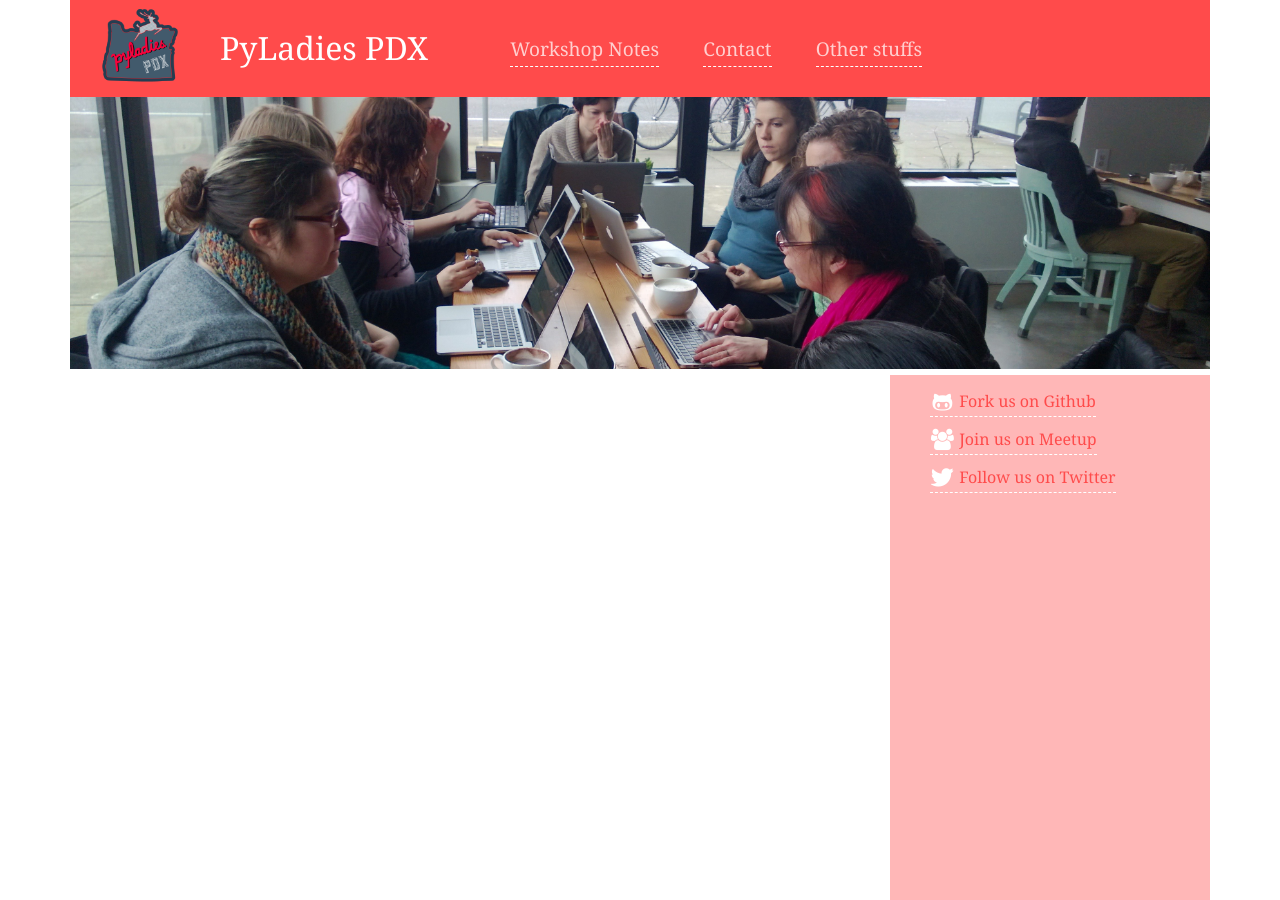
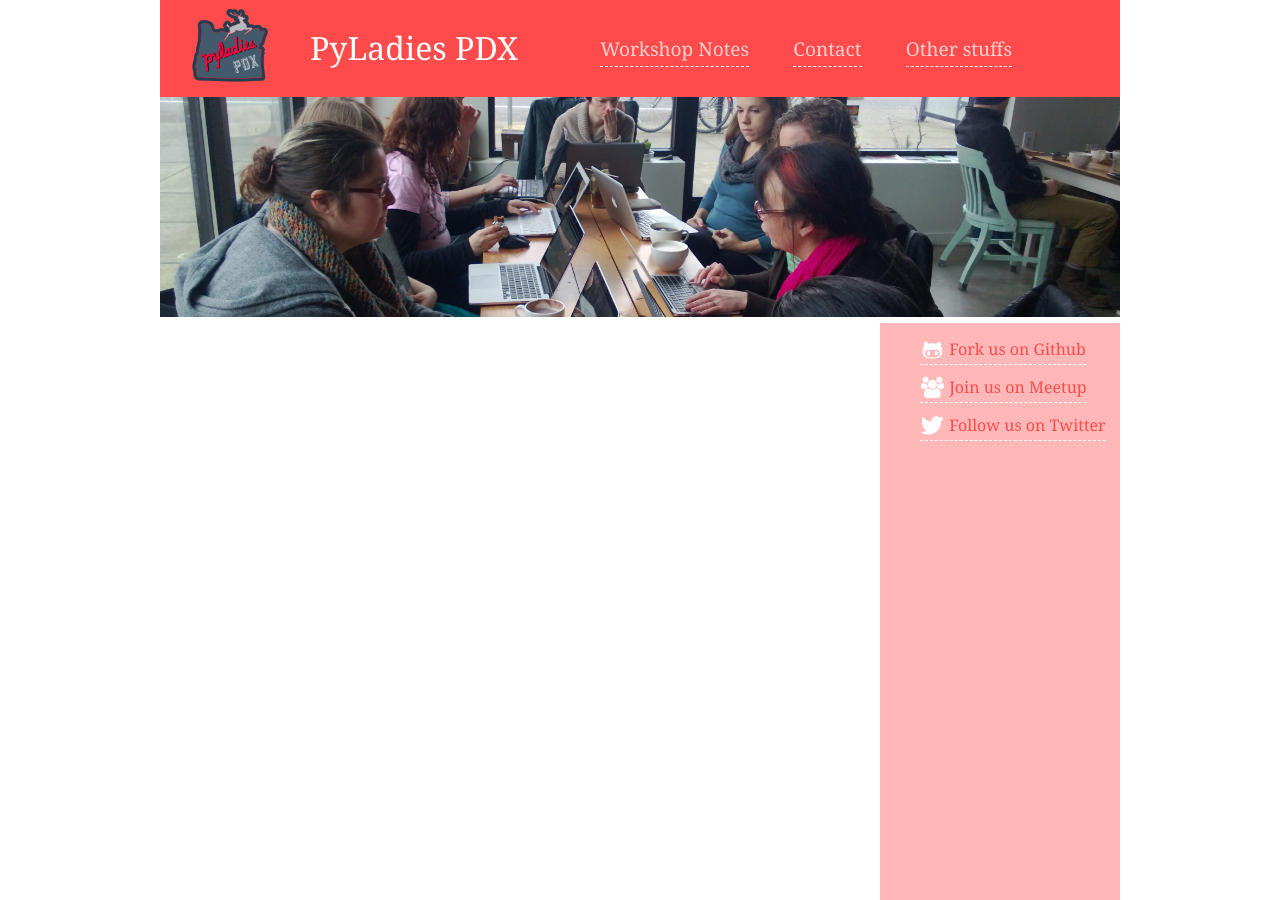
Before and after one commit to pyladiespdx/pyladiespdx.github.com, a Jekyll site: the page built from 404.html, in a window 1280 px wide and 900 px high. Built offline with Jekyll 4.4.1, drawn with Linux system fonts in a browser that asks for light colours; nearby versions of some CDN libraries.

Commit message:
Improve css sizing rules

```diff
--- a/_layouts/default.html
+++ b/_layouts/default.html
@@ -23,7 +23,7 @@
 
 <body>
 
-	<div class="container">
+	<div class="my-container">
 		<div class="header">
 				<div class="header-wrapper">
 				<!--<a id="forkme_banner" href="https://github.com/pyladiespdx">View on GitHub</a>-->
--- a/css/stylesheet.css
+++ b/css/stylesheet.css
@@ -25,8 +25,8 @@ body {
   line-height: 1.5em;
 }
 
-.container {
-  width: 1140px;
+.my-container {
+  width: 75%;
   height: 100% !important;
   margin: 0 auto;
   padding-bottom: 40px !important;
@@ -34,7 +34,7 @@ body {
 
 .wrapper {
   float: left;
-  width: 800px;
+  width: 70%;
   min-height: 100%;
 }
 
@@ -44,7 +44,7 @@ body {
 }
 
 .sidebar {
-  width: 320px;
+  width: 25%;
   min-height: 100%;
   float: right;
   background: rgba(255, 75, 75, 0.4);
@@ -198,7 +198,7 @@ a:hover {
 
 .nav {
   position: fixed;
-  width: 1140px;
+  width: 75%;
   background: rgb(255, 75, 75);
 
 }
```
